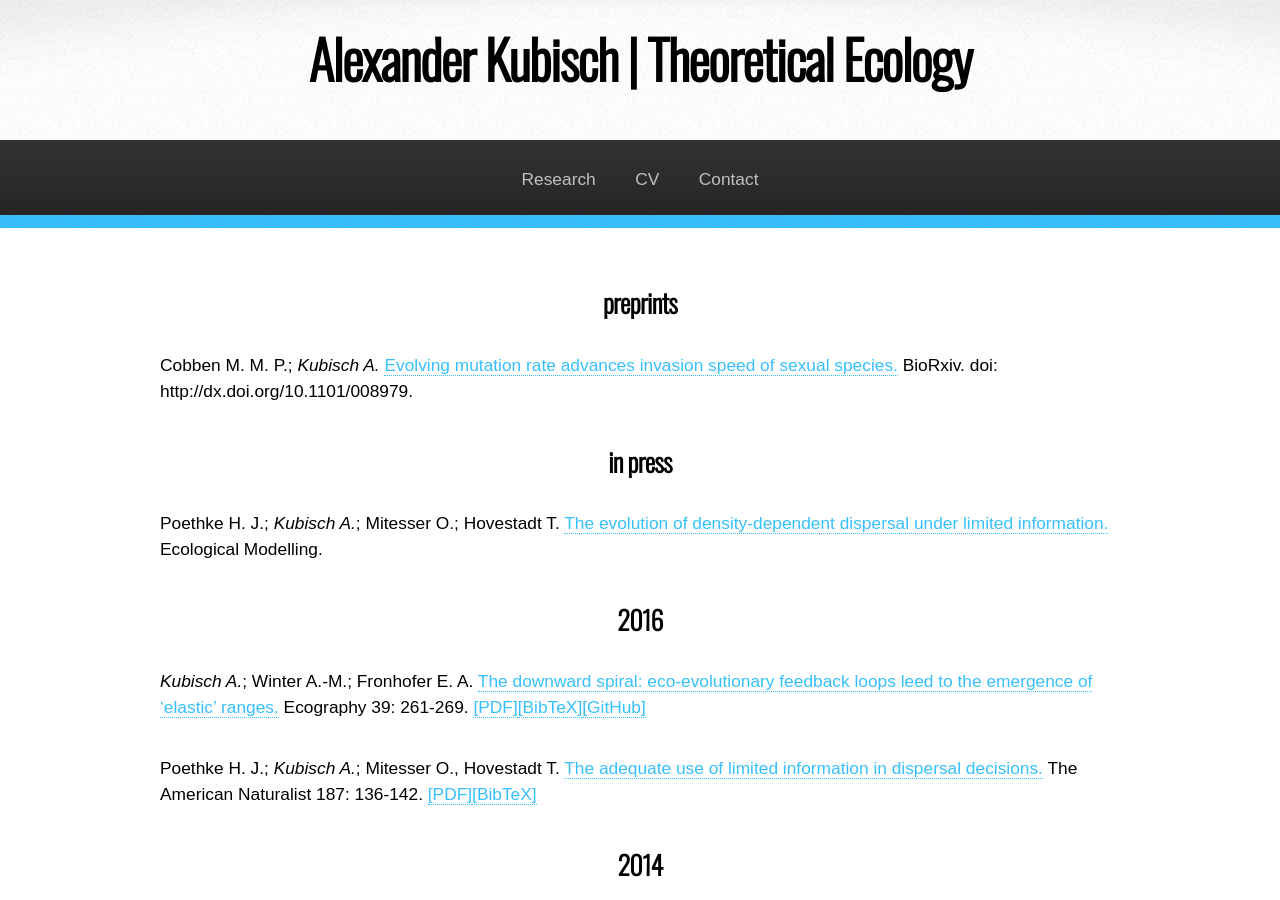
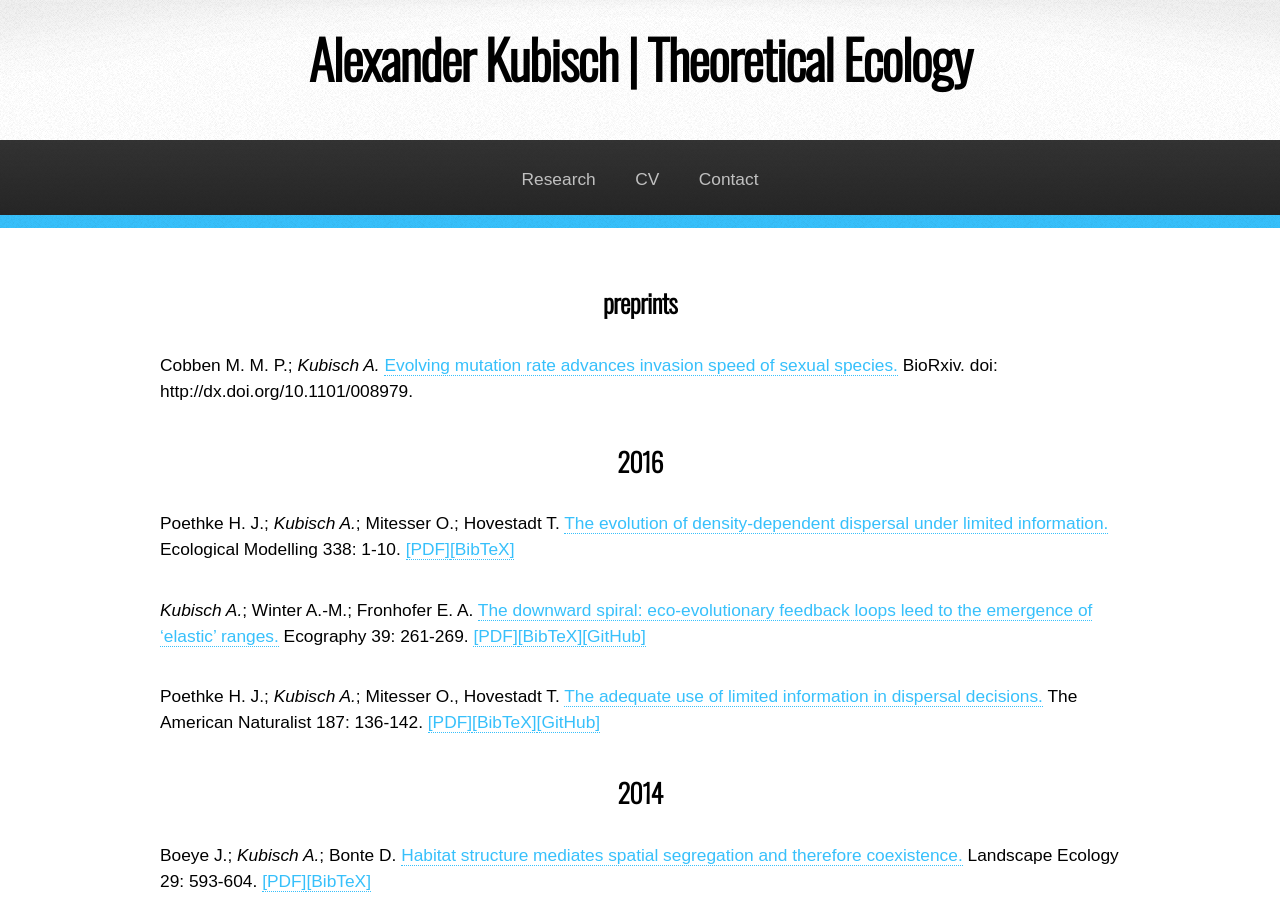
Before and after one commit to akubisch/akubisch.github.io, a Jekyll site: the page built from publications/index.html, in a window 1280 px wide and 900 px high. Built offline with Jekyll 4.4.1, drawn with Linux system fonts in a browser that asks for light colours.

Commit message:
pubs updated

```diff
--- a/publications/index.html
+++ b/publications/index.html
@@ -17,15 +17,13 @@ layout: default
 						<p>Cobben M. M. P.; <em>Kubisch A.</em> <a href="http://dx.doi.org/10.1101/008979" target="_blank">Evolving mutation rate advances invasion speed of sexual species.</a> BioRxiv.
 							doi: http://dx.doi.org/10.1101/008979.</p>
 
-						<h3>in press</h3>
+						<h3>2016</h3>
 
-						<p>Poethke H. J.; <em>Kubisch A.</em>; Mitesser O.; Hovestadt T. <a>The evolution of density-dependent dispersal under limited information.</a> Ecological Modelling.</p>
-
-						<h3>2016</h3>
+						<p>Poethke H. J.; <em>Kubisch A.</em>; Mitesser O.; Hovestadt T. <a href="http://www.sciencedirect.com/science/article/pii/S0304380016302654" target="_blank">The evolution of density-dependent dispersal under limited information.</a> Ecological Modelling 338: 1-10. <a href="{{ site.baseurl }}/publications/pdf/poethke_et_al_2016_ecolmod.pdf" target="_blank">[PDF]</a><a href="{{ site.baseurl }}/publications/bib/poethke_et_al_2016_ecolmod.bib" target="_blank">[BibTeX]</a></p>
 
 						<p><em>Kubisch A.</em>; Winter A.-M.; Fronhofer E. A. <a href="http://onlinelibrary.wiley.com/doi/10.1111/ecog.01701/abstract" target="_blank">The downward spiral: eco-evolutionary feedback loops leed to the emergence of ‘elastic’ ranges.</a> Ecography 39: 261-269. <a href="{{ site.baseurl }}/publications/pdf/kubisch_downward_2016.pdf" target="_blank">[PDF]</a><a href="{{ site.baseurl }}/publications/bib/kubisch_downward_2016.bib" target="_blank">[BibTeX]</a><a href="https://github.com/akubisch/downward_spiral" target="_blank">[GitHub]</a></p>
 
-						<p>Poethke H. J.; <em>Kubisch A.</em>; Mitesser O., Hovestadt T. <a href="http://www.journals.uchicago.edu/doi/abs/10.1086/684190" target="_blank">The adequate use of limited information in dispersal decisions.</a> The American Naturalist 187: 136-142. <a href="{{ site.baseurl }}/publications/pdf/poethke_adequate_2015.pdf" target="_blank">[PDF]</a><a href="{{ site.baseurl }}/publications/bib/poethke_adequate_2015.bib" target="_blank">[BibTeX]</a></p>
+						<p>Poethke H. J.; <em>Kubisch A.</em>; Mitesser O., Hovestadt T. <a href="http://www.journals.uchicago.edu/doi/abs/10.1086/684190" target="_blank">The adequate use of limited information in dispersal decisions.</a> The American Naturalist 187: 136-142. <a href="{{ site.baseurl }}/publications/pdf/poethke_adequate_2015.pdf" target="_blank">[PDF]</a><a href="{{ site.baseurl }}/publications/bib/poethke_adequate_2015.bib" target="_blank">[BibTeX]</a><a href="https://github.com/akubisch/smart_disp" target="_blank">[GitHub]</a></p>
 
 
 						<h3>2014</h3>
```
Also changed, not shown: 1 other file.
